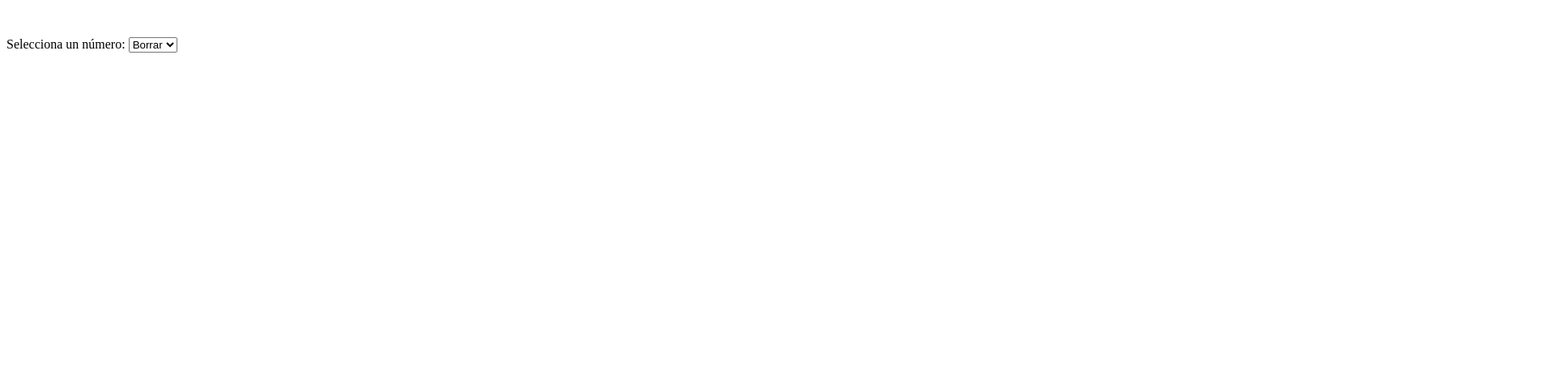
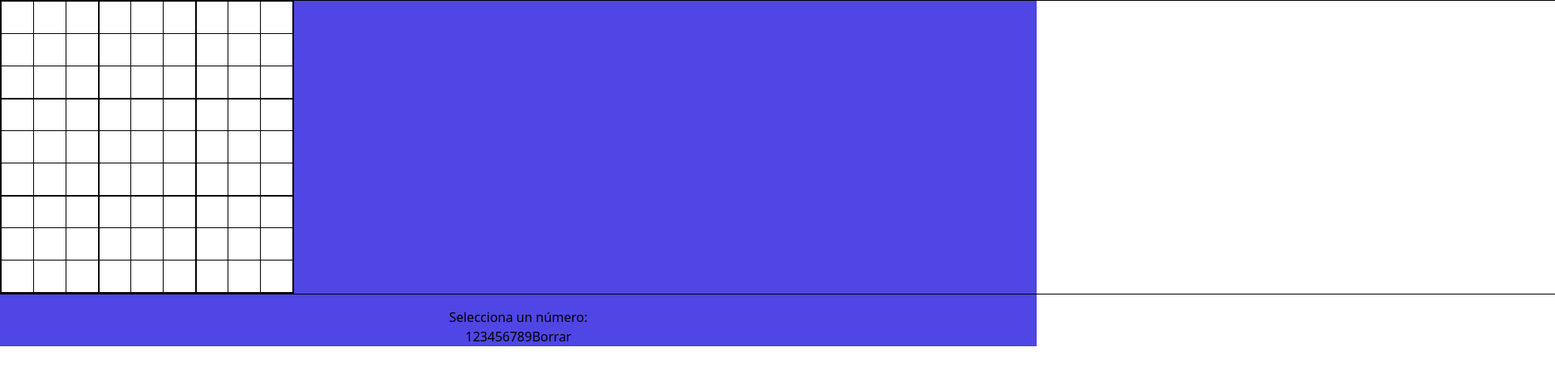
Before and after one commit to lisildg/sudoku, a Next.js app: page / in a window 1280 px wide. Shown: the top 466 px of the page at 81% size, 1920 px wide, since content can reach past the window. Built offline with nearby package versions, Linux system fonts and the light colour scheme.

Commit message:
solving css and tailwind

```diff
--- a/pages/index.js
+++ b/pages/index.js
@@ -1,4 +1,3 @@
-
 import React, { useState, useEffect } from "react";
 
 export default function Home() {
@@ -6,6 +5,8 @@ export default function Home() {
   const initialGrid = new Array(N).fill(null).map(() => new Array(N).fill(0));
   const [sudokuGrid, setSudokuGrid] = useState(initialGrid);
   const [selectedNumber, setSelectedNumber] = useState(0);
+  const [errors, setErrors] = useState(0);
+  const [isCompleted, setIsCompleted] = useState(false);
 
   useEffect(() => {
     // Función para verificar si un número es válido en una celda
@@ -86,12 +87,43 @@ export default function Home() {
     }
   }
 
+  function checkCompleted(grid) {
+    for (let row = 0; row < N; row++) {
+      for (let col = 0; col < N; col++) {
+        if (grid[row][col] === 0) {
+          return false;
+        }
+      }
+    }
+    return true;
+  }
+
+  // // Función para comprobar errores en la cuadrícula
+  // function checkErrors() {
+  //   let errorCount = 0;
+  //   for (let row = 0; row < N; row++) {
+  //     for (let col = 0; col < N; col++) {
+  //       if (sudokuGrid[row][col] !== 0 && sudokuGrid[row][col] !== solveSudoku(sudokuGrid)) {
+  //         errorCount++;
+  //       }
+  //     }
+  //   }
+  //   setErrors(errorCount);
+  // }
+
+  // Función para comprobar la respuesta y mostrar el mensaje
+  function handleCheckAnswer() {
+    checkErrors();
+    if (errors === 0 && checkCompleted(sudokuGrid)) {
+      setIsCompleted(true);
+    }
+  }
 
   return (
-    <div>
-    <section className="text-center bg-red-600">
-      <table className="sudoku-grid border-collapse border border-black m-auto">
-        <tbody className="text-center">
+    <div className=" bg-indigo-600">
+    <section className="text-center flex-center ">
+      <table className="sudoku-grid  border-collapse border border-black m-auto">
+        <tbody className="text-center  bg-indigo-400">
           {sudokuGrid.map((row, rowIndex) => (
             <tr key={rowIndex}>
               {row.map((cell, colIndex) => (
@@ -99,6 +131,11 @@ export default function Home() {
                   key={colIndex}
                   className={`border border-black w-10 h-10 text-center ${
                     cell === 0 ? "bg-white" : ""
+                  } ${
+                    // Agregar clases de borde según la posición
+                    rowIndex % 3 === 2 ? "border-b-2" : ""
+                  } ${
+                    colIndex % 3 === 2 ? "border-r-2" : ""
                   }`}
                   onClick={() => handleCellClick(rowIndex, colIndex)}
                 >
@@ -114,18 +151,30 @@ export default function Home() {
     <div className="text-center mt-4">
         <div>
           <span>Selecciona un número: </span>
-        <select
-          value={selectedNumber}
-          onChange={(e) => setSelectedNumber(parseInt(e.target.value))}
+          <div>
+        {/* Mapear un conjunto de botones para elegir el número */}
+        {Array.from({ length: N }, (_, i) => (
+          <button
+            key={i}
+            className="btn-number"
+            onClick={() => setSelectedNumber(i + 1)}
           >
-          <option value={0}>Borrar</option>
-          {Array.from({ length: N }, (_, i) => (
-            <option key={i} value={i + 1}>
             {i + 1}
-            </option>
+          </button>
         ))}
-        </select>
+        {/* Agregar un botón para borrar */}
+        <button
+          key={0}
+          className="btn-number"
+          onClick={() => setSelectedNumber(0)}
+        >
+          Borrar
+        </button>
       </div>
+        </div>
+        {/* <button onClick={handleCheckAnswer}>Comprobar Respuesta</button> */}
+        {isCompleted && <p>¡Completado correctamente!</p>}
+        {errors > 0 && <p>Errores encontrados: {errors}</p>}
       </div>
     </div>
   );
--- a/styles/globals.css
+++ b/styles/globals.css
@@ -1,3 +1,7 @@
+@tailwind base;
+@tailwind components;
+@tailwind utilities;
+
 .sudoku {
   text-align: center;
 }
--- a/tailwind.config.js
+++ b/tailwind.config.js
@@ -7,11 +7,6 @@ module.exports = {
   ],
   theme: {
     extend: {
-      backgroundImage: {
-        'gradient-radial': 'radial-gradient(var(--tw-gradient-stops))',
-        'gradient-conic':
-          'conic-gradient(from 180deg at 50% 50%, var(--tw-gradient-stops))',
-      },
 
     },
   },
```
Lines whose indentation alone changed are shown as unchanged.
